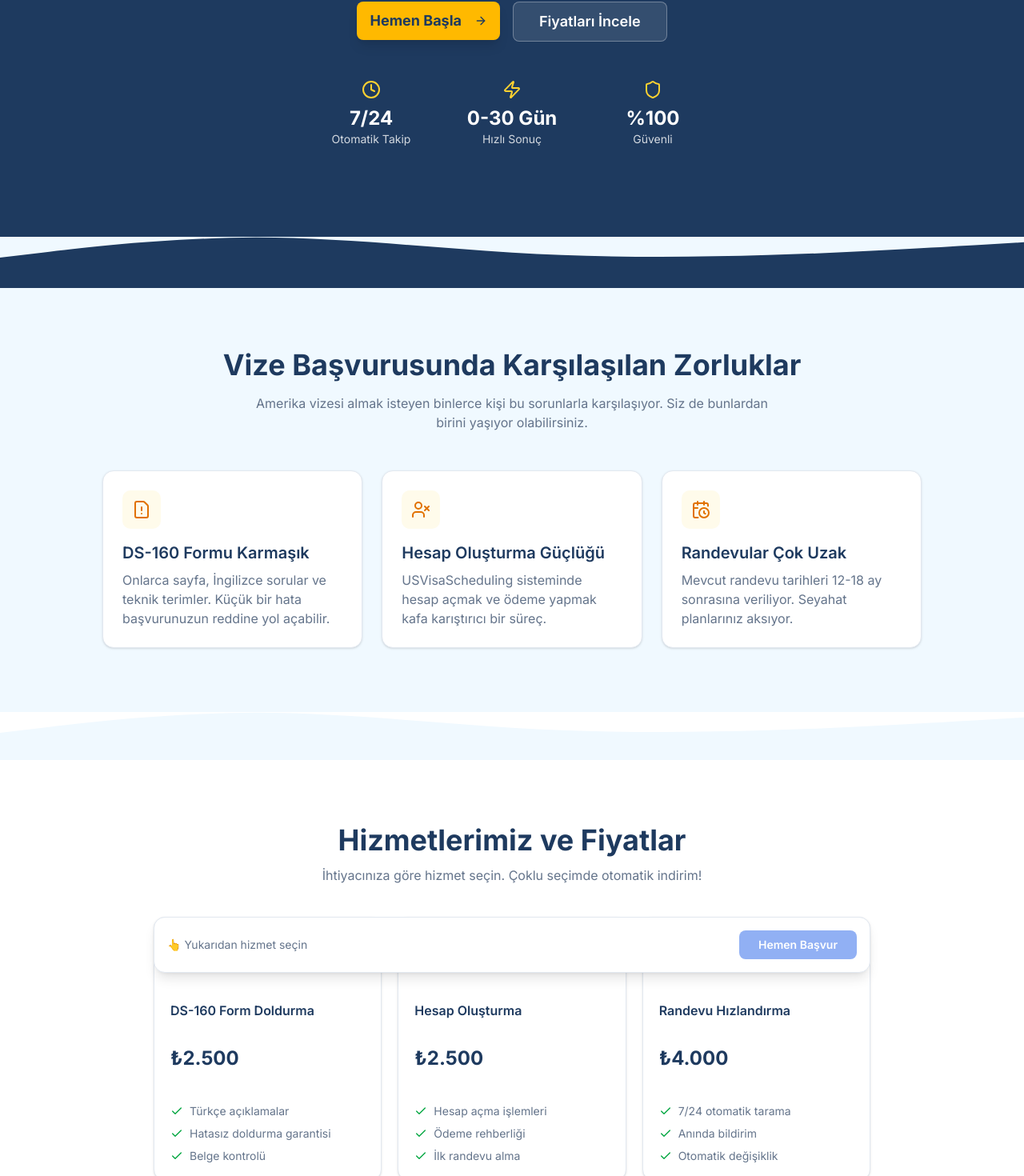
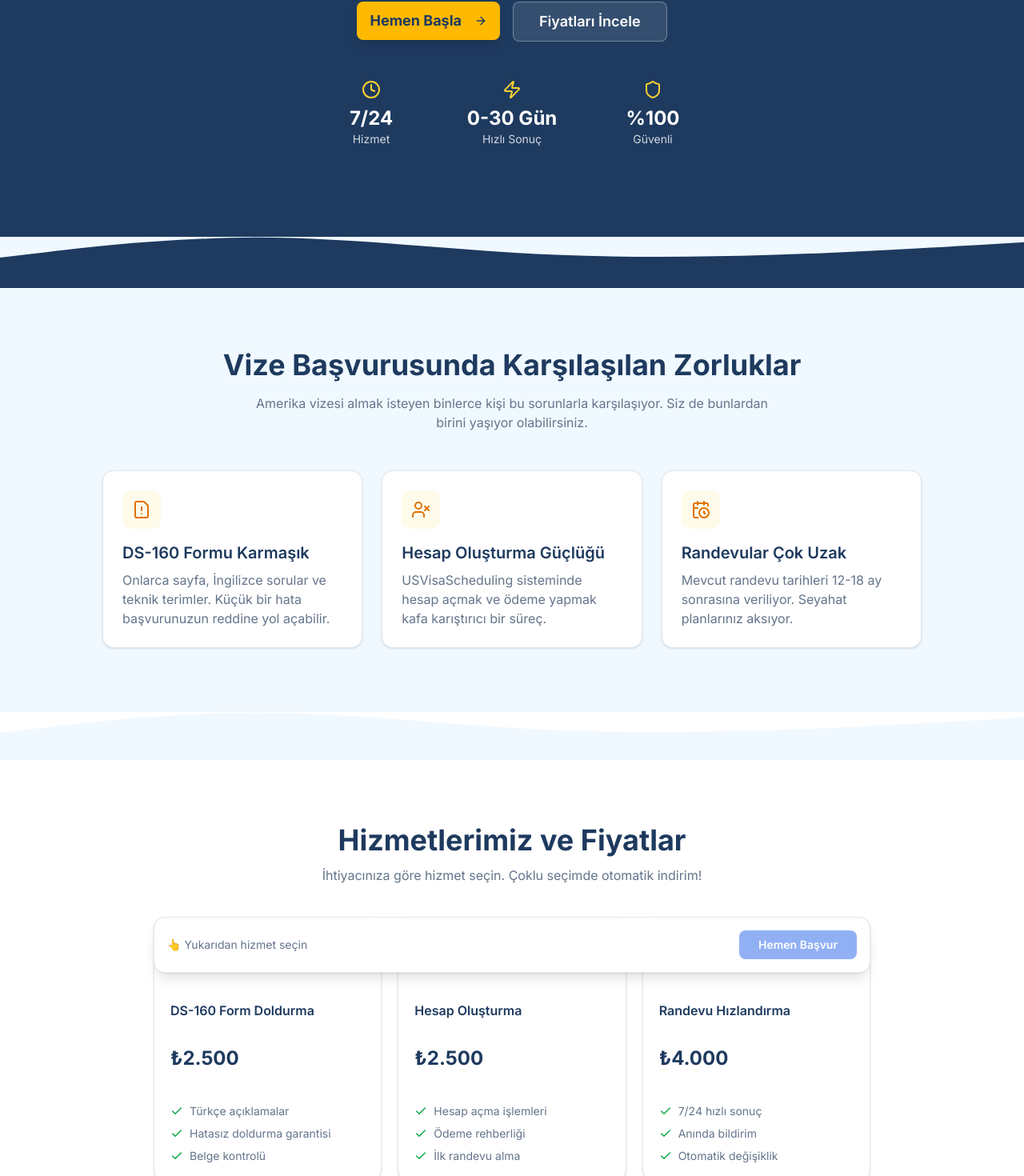
Before and after one commit to ihlamury/vizehizlandirma, a Next.js app: page / in a window 1280 px wide. Shown: the part 575-2045 px from the top of the page at 80% size. Built offline with nearby package versions, Linux system fonts and the light colour scheme.

Commit message:
Enhanced texts

```diff
--- a/src/components/contact.tsx
+++ b/src/components/contact.tsx
@@ -118,11 +118,11 @@ export function Contact() {
                   </li>
                   <li className="flex items-center gap-2">
                     <CheckCircle className="w-4 h-4 text-amber-300" />
-                    <span>7/24 otomatik randevu tarama</span>
+                    <span>Sürekli randevu takibi</span>
                   </li>
                   <li className="flex items-center gap-2">
                     <CheckCircle className="w-4 h-4 text-amber-300" />
-                    <span>500+ mutlu müşteri</span>
+                    <span>7/24 hizmet</span>
                   </li>
                 </ul>
               </div>
--- a/src/components/faq.tsx
+++ b/src/components/faq.tsx
@@ -13,7 +13,7 @@ const faqs = [
   {
     question: "Randevu ne kadar sürede bulunur?",
     answer:
-      "Randevu bulma süresi konsolosluk yoğunluğuna göre değişir. Genellikle 1 kişi için 0-10 gün, 2 kişi için 0-2 hafta, 3 kişi için 0-3 hafta, 4 kişi için 0-1 ay içinde erken randevu buluyoruz. Sistemimiz 7/24 otomatik olarak uygun tarihleri tarar.",
+      "Randevu bulma süresi konsolosluk yoğunluğuna göre değişir. Genellikle 1 kişi için 0-10 gün, 2 kişi için 0-2 hafta, 3 kişi için 0-3 hafta, 4 kişi için 0-1 ay içinde erken randevu buluyoruz.",
   },
   {
     question: "Hangi belgeler gerekli?",
--- a/src/components/hero.tsx
+++ b/src/components/hero.tsx
@@ -88,7 +88,7 @@ export function Hero() {
                 <Clock className="w-6 h-6 text-amber-300" />
               </div>
               <p className="text-2xl font-bold">7/24</p>
-              <p className="text-sm text-white/80">Otomatik Takip</p>
+              <p className="text-sm text-white/80">Hizmet</p>
             </div>
             <div className="text-center">
               <div className="flex justify-center mb-2">
--- a/src/components/services.tsx
+++ b/src/components/services.tsx
@@ -45,7 +45,7 @@ const services: Service[] = [
     title: "Randevu Hızlandırma",
     price: 4000,
     features: [
-      "7/24 otomatik tarama",
+      "7/24 hızlı sonuç",
       "Anında bildirim",
       "Otomatik değişiklik",
     ],
```
